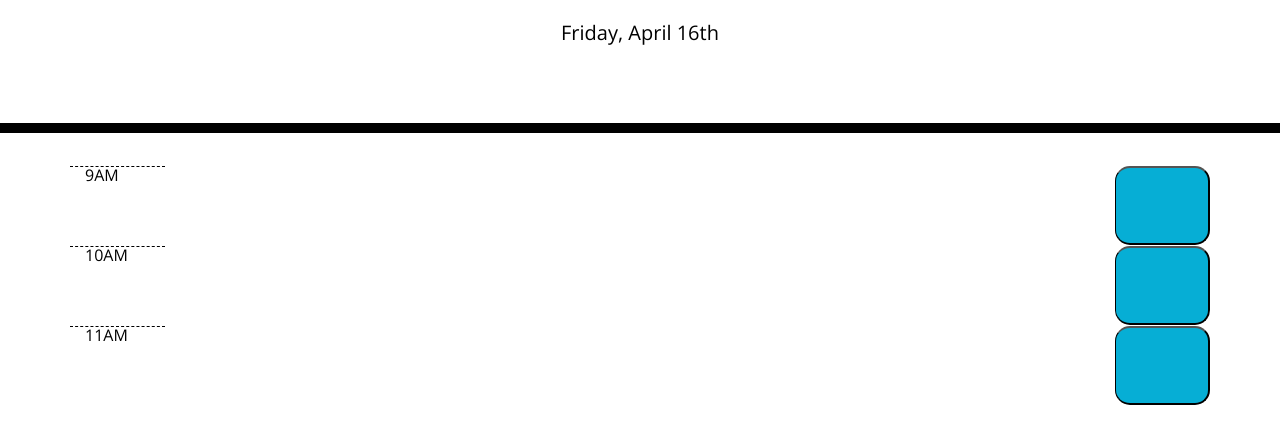
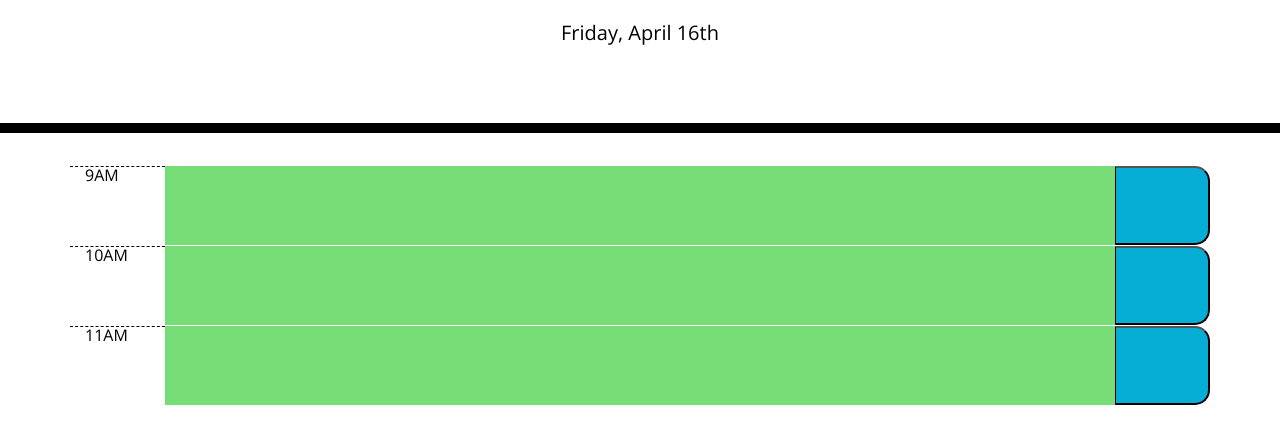
Before and after one commit to akman47/workday-scheduler, a plain HTML site: page index.html in a window 1280 px wide. Shown: the part 191-634 px from the top of the page. Drawn offline with nearby package versions, Linux system fonts and the light colour scheme; a web font is replaced by a local one.

Commit message:
audit events to change color status

```diff
--- a/assets/js/script.js
+++ b/assets/js/script.js
@@ -34,17 +34,20 @@ var loadEvents = function() {
         });
     }
 
-    //auditEvents();
+    auditEvents();
 }
 
 // create events
 var createEvent = function (eventHour, eventNote) {
-    // create element
+    // find corresponding hour
     var hourDiv = eventHour.find(".event");
 
+    // create p element for event description
     var eventP = $("<p>")
         .addClass("description")
         .text(eventNote);
+
+    auditEvents();
 
     // append p element to hour div
     hourDiv.html(eventP);
@@ -96,7 +99,34 @@ $(".saveBtn").click(function() {
 
     // replace textarea with p element
     $(this).closest(".event-info").find("textarea").replaceWith(eventP);
+
+    auditEvents();
 });
+
+// change background of task to reflect agenda's availability
+var auditEvents = function() {
+    // current hour
+    var currentHour = moment().hour();
+
+    // event hour
+    $(".event-info").each(function() {
+        var eventHour = $(this).attr("id");
+
+        // remove old classes
+        $(".event").removeClass("past future present");
+
+        // apply new class if event hour is past, present, or future
+        if(currentHour > eventHour) {
+            $(".event").addClass("past");
+        }
+        else if (currentHour < eventHour) {
+            $(".event").addClass("future");
+        }
+        else {
+            $(".event").addClass("present");
+        }
+    });
+}
 
 // load event descriptions onto page
 loadEvents();
--- a/index.html
+++ b/index.html
@@ -36,21 +36,21 @@
       <div id="9" class="row event-info">
         <div class="col-1 hour mx-auto">9AM</div>
         <div class="col-10 event"></div>
-        <button type = "button" class="col-1 saveBtn time-block d-flex justify-content-center align-items-center">
+        <button type = "button" class="col-1 saveBtn d-flex justify-content-center align-items-center">
           <span class="oi oi-lock-locked"></span>
         </button>
       </div>
       <div id="10" class="row event-info">
         <div class="col-1 hour mx-auto">10AM</div>
         <div class="col event"></div>
-        <button type ="button" class="col-1 saveBtn time-block d-flex justify-content-center align-items-center">
+        <button type ="button" class="col-1 saveBtn d-flex justify-content-center align-items-center">
           <span class="oi oi-lock-locked"></span>
         </button>
       </div>
       <div id="11" class="row event-info">
         <div class="col-1 hour mx-auto">11AM</div>
         <div class="col event"></div>
-        <button type ="button" class="col-1 saveBtn time-block d-flex justify-content-center align-items-center">
+        <button type ="button" class="col-1 saveBtn d-flex justify-content-center align-items-center">
           <span class="oi oi-lock-locked"></span>
         </button>
       </div>
```
